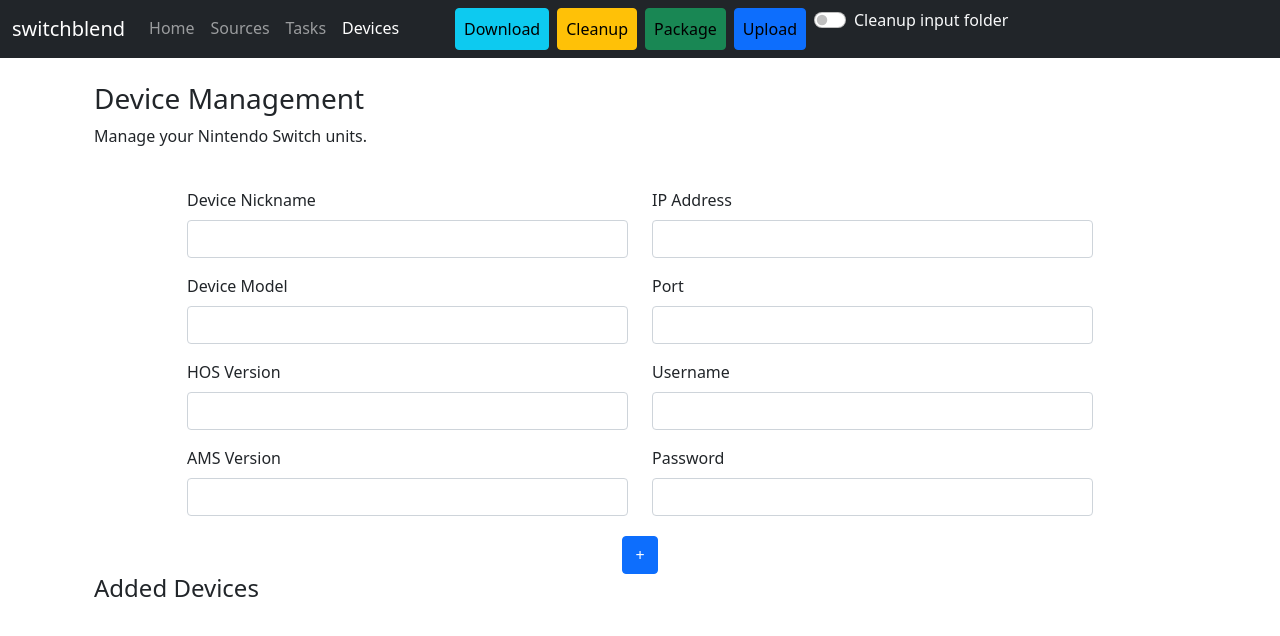
After one commit to HenryBaby/switchblend, a Flask app: page /devices in a window 1280 px wide. The commit adds this page. Shown: the top 636 px of the page. Run offline with Flask 2, Linux system fonts and the light colour scheme; some libraries are stand-ins or nearby versions.

Commit message:
Added support for uploading to the switch, and support for profile-based device management.

```diff
--- a/app.py
+++ b/app.py
@@ -5,16 +5,18 @@
 import download_manager
 import cleanup
 import package_manager
+import upload_manager
 import logging
-from flask import Flask, render_template, request, redirect, url_for
+from flask import Flask, render_template, request, redirect, url_for, jsonify
 from threading import Thread
 from apscheduler.schedulers.background import BackgroundScheduler
+from pytz import timezone
 
 logging.basicConfig(level=logging.INFO)
 logger = logging.getLogger(__name__)
 
 app = Flask(__name__)
-scheduler = BackgroundScheduler()
+scheduler = BackgroundScheduler(timezone=timezone("Europe/Stockholm"))
 
 
 def load_json(filename):
@@ -25,6 +27,18 @@
 def save_json(data, filename):
     with open(filename, "w") as file:
         json.dump(data, file, indent=4)
+
+
+def load_devices():
+    return load_json("config/devices.json").get("devices", [])
+
+
+def save_devices(devices):
+    save_json({"devices": devices}, "config/devices.json")
+
+
+def get_devices():
+    return load_devices()
 
 
 def run_background_task(func, *args):
@@ -127,8 +141,13 @@
 @app.route("/")
 def index():
     projects, last_checked = get_urls()
+    devices = get_devices()
     return render_template(
-        "index.html", projects=projects, last_checked=last_checked, current_page="home"
+        "index.html",
+        projects=projects,
+        last_checked=last_checked,
+        current_page="home",
+        devices=devices,
     )
 
 
@@ -137,11 +156,13 @@
     if request.method == "POST":
         update_urls()
     projects, last_checked = get_urls()
+    devices = get_devices()
     return render_template(
         "sources.html",
         projects=projects,
         last_checked=last_checked,
         current_page="sources",
+        devices=devices,
     )
 
 
@@ -150,8 +171,9 @@
     if request.method == "POST":
         update_tasks()
     tasks = get_tasks()
+    devices = get_devices()
     return render_template(
-        "tasks.html", tasks=tasks, title="Tasks", current_page="tasks"
+        "tasks.html", tasks=tasks, title="Tasks", current_page="tasks", devices=devices
     )
 
 
@@ -213,6 +235,77 @@
     return redirect(referer if referer else url_for("index"))
 
 
+@app.route("/devices", methods=["GET", "POST"])
+def manage_devices():
+    if request.method == "POST":
+        devices = load_devices()
+        new_device = {
+            "name": request.form.get("device_name"),
+            "model": request.form.get("device_model"),
+            "hos_version": request.form.get("hos_version"),
+            "ams_version": request.form.get("ams_version"),
+            "ip": request.form.get("ip"),
+            "port": request.form.get("port"),
+            "username": request.form.get("username"),
+            "password": request.form.get("password"),
+        }
+        devices.append(new_device)
+        save_devices(devices)
+        return redirect(url_for("manage_devices"))
+
+    devices = get_devices()
+    return render_template("devices.html", devices=devices, current_page="devices")
+
+
+@app.route("/edit-device", methods=["POST"])
+def edit_device():
+    original_name = request.form.get("original_device_name")
+    devices = load_devices()
+    for device in devices:
+        if device["name"] == original_name:
+            device["name"] = request.form.get("device_name")
+            device["model"] = request.form.get("device_model")
+            device["hos_version"] = request.form.get("hos_version")
+            device["ams_version"] = request.form.get("ams_version")
+            device["ip"] = request.form.get("ip")
+            device["port"] = request.form.get("port")
+            device["username"] = request.form.get("username")
+            device["password"] = request.form.get("password")
+            break
+    save_devices(devices)
+    return redirect(url_for("manage_devices"))
+
+
+@app.route("/delete-device", methods=["POST"])
+def delete_device():
+    device_name = request.form.get("device_name")
+    devices = load_devices()
+    devices = [device for device in devices if device["name"] != device_name]
+    save_devices(devices)
+    return redirect(url_for("manage_devices"))
+
+
+@app.route("/upload", methods=["POST"])
+def upload():
+    device_name = request.form.get("device_name")
+    devices = load_devices()
+    device = next((d for d in devices if d["name"] == device_name), None)
+    if device:
+        success, message = upload_manager.upload_to_device(
+            device["ip"],
+            device["port"],
+            device["username"],
+            device["password"],
+            "downloads/output",
+        )
+        if success:
+            return jsonify({"status": "success", "message": message})
+        else:
+            return jsonify({"status": "error", "message": message})
+    else:
+        return jsonify({"status": "error", "message": "Device not found"})
+
+
 def scheduled_job():
     download_manager.check_and_update_sources()
 
@@ -222,4 +315,4 @@
     scheduler.start()
     logger.info("Scheduler started")
 
-    app.run(debug=True, host="0.0.0.0", use_reloader=False)
+    app.run(debug=True, host="0.0.0.0", use_reloader=False, port=5050)
--- /dev/null
+++ b/config/devices.json
@@ -0,0 +1,3 @@
+{
+    "devices": []
+}
--- a/templates/base.html
+++ b/templates/base.html
@@ -18,6 +18,31 @@
         .table-warning {
             background-color: #fff3cd !important;
         }
+
+        .card {
+            transition: transform 0.2s;
+        }
+
+        .card:hover {
+            transform: scale(1.05);
+        }
+
+        .card-title {
+            margin-bottom: 0.5rem;
+        }
+
+        .card-text {
+            font-size: 0.9rem;
+        }
+
+        .btn-danger,
+        .btn-secondary {
+            margin-right: 1px;
+        }
+
+        .modal .form-label {
+            font-weight: bold;
+        }
     </style>
 </head>
 
@@ -27,6 +52,7 @@
         {% block content %}
         {% endblock %}
     </div>
+    <script src="https://cdn.jsdelivr.net/npm/bootstrap@5.1.3/dist/js/bootstrap.bundle.min.js"></script>
 </body>
 
 </html>
--- /dev/null
+++ b/templates/devices.html
@@ -0,0 +1,159 @@
+{% extends 'base.html' %}
+
+{% block title %}Device Management{% endblock %}
+
+{% block content %}
+
+<div class="container-fluid mt-4">
+    <div class="row mb-4 align-items-center justify-content-md-center">
+        <div class="col-md-12">
+            <h3>Device Management</h3>
+            <p>Manage your Nintendo Switch units.</p>
+        </div>
+    </div>
+</div>
+
+<div class="container-fluid mt-4">
+    <form action="/devices" method="post">
+        <div class="row mb-1 align-items-center justify-content-md-center">
+            <div class="col-md-5">
+                <div class="mb-3">
+                    <label for="device_name" class="form-label">Device Nickname</label>
+                    <input type="text" class="form-control" id="device_name" name="device_name" required>
+                </div>
+                <div class="mb-3">
+                    <label for="device_model" class="form-label">Device Model</label>
+                    <input type="text" class="form-control" id="device_model" name="device_model" required>
+                </div>
+                <div class="mb-3">
+                    <label for="hos_version" class="form-label">HOS Version</label>
+                    <input type="text" class="form-control" id="hos_version" name="hos_version" required>
+                </div>
+                <div class="mb-3">
+                    <label for="ams_version" class="form-label">AMS Version</label>
+                    <input type="text" class="form-control" id="ams_version" name="ams_version" required>
+                </div>
+            </div>
+            <div class="col-md-5">
+                <div class="mb-3">
+                    <label for="ip" class="form-label">IP Address</label>
+                    <input type="text" class="form-control" id="ip" name="ip" required>
+                </div>
+                <div class="mb-3">
+                    <label for="port" class="form-label">Port</label>
+                    <input type="text" class="form-control" id="port" name="port" required>
+                </div>
+                <div class="mb-3">
+                    <label for="username" class="form-label">Username</label>
+                    <input type="text" class="form-control" id="username" name="username" required>
+                </div>
+                <div class="mb-3">
+                    <label for="password" class="form-label">Password</label>
+                    <input type="password" class="form-control" id="password" name="password" required>
+                </div>
+            </div>
+        </div>
+        <div class="row">
+            <div class="col-md-12 text-center">
+                <button type="submit" class="btn btn-primary">+</button>
+            </div>
+        </div>
+    </form>
+
+    <div class="row mb-4">
+        <div class="col-md-12">
+            <h4>Added Devices</h4>
+        </div>
+    </div>
+
+    <div class="row">
+        {% for device in devices %}
+        <div class="col-md-3">
+            <div class="card mb-4 shadow-sm">
+                <div class="card-body">
+                    <h5 class="card-title">{{ device.name }}</h5>
+                    <h6 class="card-subtitle mb-2 text-muted">{{ device.model }}</h6>
+                    <p class="card-text">
+                        <strong>HOS Version:</strong> {{ device.hos_version }}<br>
+                        <strong>AMS Version:</strong> {{ device.ams_version }}<br>
+                        <strong>IP Address:</strong> {{ device.ip }}<br>
+                        <strong>Port:</strong> {{ device.port }}<br>
+                        <strong>Username:</strong> {{ device.username }}<br>
+                    </p>
+                    <form action="/delete-device" method="post" class="d-inline">
+                        <input type="hidden" name="device_name" value="{{ device.name }}">
+                        <button type="submit" class="btn btn-danger btn-sm">X</button>
+                    </form>
+                    <button type="button" class="btn btn-secondary btn-sm" data-bs-toggle="modal"
+                        data-bs-target="#editDeviceModal"
+                        onclick="populateEditForm('{{ device.name }}', '{{ device.model }}', '{{ device.hos_version }}', '{{ device.ams_version }}', '{{ device.ip }}', '{{ device.port }}', '{{ device.username }}', '{{ device.password }}')">Edit</button>
+                </div>
+            </div>
+        </div>
+        {% endfor %}
+    </div>
+</div>
+
+<div class="modal fade" id="editDeviceModal" tabindex="-1" aria-labelledby="editDeviceModalLabel" aria-hidden="true">
+    <div class="modal-dialog">
+        <div class="modal-content">
+            <div class="modal-header">
+                <h5 class="modal-title" id="editDeviceModalLabel">Edit Device</h5>
+                <button type="button" class="btn-close" data-bs-dismiss="modal" aria-label="Close"></button>
+            </div>
+            <div class="modal-body">
+                <form id="editDeviceForm" action="/edit-device" method="post">
+                    <input type="hidden" name="original_device_name" id="original_device_name">
+                    <div class="mb-3">
+                        <label for="edit_device_name" class="form-label">Device Name</label>
+                        <input type="text" class="form-control" id="edit_device_name" name="device_name" required>
+                    </div>
+                    <div class="mb-3">
+                        <label for="edit_device_model" class="form-label">Device Model</label>
+                        <input type="text" class="form-control" id="edit_device_model" name="device_model" required>
+                    </div>
+                    <div class="mb-3">
+                        <label for="edit_hos_version" class="form-label">HOS Version</label>
+                        <input type="text" class="form-control" id="edit_hos_version" name="hos_version" required>
+                    </div>
+                    <div class="mb-3">
+                        <label for="edit_ams_version" class="form-label">AMS Version</label>
+                        <input type="text" class="form-control" id="edit_ams_version" name="ams_version" required>
+                    </div>
+                    <div class="mb-3">
+                        <label for="edit_ip" class="form-label">IP Address</label>
+                        <input type="text" class="form-control" id="edit_ip" name="ip" required>
+                    </div>
+                    <div class="mb-3">
+                        <label for="edit_port" class="form-label">Port</label>
+                        <input type="text" class="form-control" id="edit_port" name="port" required>
+                    </div>
+                    <div class="mb-3">
+                        <label for="edit_username" class="form-label">Username</label>
+                        <input type="text" class="form-control" id="edit_username" name="username" required>
+                    </div>
+                    <div class="mb-3">
+                        <label for="edit_password" class="form-label">Password</label>
+                        <input type="password" class="form-control" id="edit_password" name="password" required>
+                    </div>
+                    <button type="submit" class="btn btn-primary">Save Changes</button>
+                </form>
+            </div>
+        </div>
+    </div>
+</div>
+
+<script>
+    function populateEditForm(name, model, hos_version, ams_version, ip, port, username, password) {
+        document.getElementById('original_device_name').value = name;
+        document.getElementById('edit_device_name').value = name;
+        document.getElementById('edit_device_model').value = model;
+        document.getElementById('edit_hos_version').value = hos_version;
+        document.getElementById('edit_ams_version').value = ams_version;
+        document.getElementById('edit_ip').value = ip;
+        document.getElementById('edit_port').value = port;
+        document.getElementById('edit_username').value = username;
+        document.getElementById('edit_password').value = password;
+    }
+</script>
+{% endblock %}
--- a/templates/index.html
+++ b/templates/index.html
@@ -5,8 +5,6 @@
 {% block content %}
 
 <div class="container mt-4">
-    <h2>HENLO FREN!</h2>
-    <p>Your added sources:</p>
     <table id="projectsTable" class="display">
         <thead>
             <tr>
--- a/templates/nav.html
+++ b/templates/nav.html
@@ -21,7 +21,11 @@
                     <a class="nav-link {% if current_page == 'sources' %}active{% endif %}" href="/sources">Sources</a>
                 </li>
                 <li class="nav-item">
-                    <a class="nav-link {% if current_page == 'tasks' %}active{% endif %} me-5" href="/tasks">Tasks</a>
+                    <a class="nav-link {% if current_page == 'tasks' %}active{% endif %}" href="/tasks">Tasks</a>
+                </li>
+                <li class="nav-item">
+                    <a class="nav-link {% if current_page == 'devices' %}active{% endif %} me-5"
+                        href="/devices">Devices</a>
                 </li>
                 <li class="nav-item">
                     <a class="nav-link btn btn-info me-2" href="/run-downloads" role="button">Download</a>
@@ -33,6 +37,10 @@
                 <li class="nav-item">
                     <a class="nav-link btn btn-success me-2" href="/run-package" role="button">Package</a>
                 </li>
+                <li class="nav-item">
+                    <button class="nav-link btn btn-primary me-2" data-bs-toggle="modal"
+                        data-bs-target="#uploadModal">Upload</button>
+                </li>
                 <li class="nav-item form-check form-switch">
                     <input class="form-check-input" type="checkbox" id="clearInputCheckbox">
                     <label class="form-check-label text-light" for="clearInputCheckbox">Cleanup input folder</label>
@@ -42,11 +50,38 @@
     </div>
 </nav>
 
+<div class="modal fade" id="uploadModal" tabindex="-1" aria-labelledby="uploadModalLabel" aria-hidden="true">
+    <div class="modal-dialog">
+        <div class="modal-content">
+            <div class="modal-header">
+                <h5 class="modal-title" id="uploadModalLabel">Upload to Device</h5>
+                <button type="button" class="btn-close" data-bs-dismiss="modal" aria-label="Close"></button>
+            </div>
+            <div class="modal-body">
+                <form id="uploadForm" action="/upload" method="post">
+                    <div class="mb-3">
+                        <label for="device_select" class="form-label">Select Device</label>
+                        <select class="form-select" id="device_select" name="device_name" required>
+                            {% for device in devices %}
+                            <option value="{{ device.name }}">{{ device.name }}</option>
+                            {% endfor %}
+                        </select>
+                    </div>
+                    <div id="uploadStatus" class="alert d-none" role="alert"></div>
+                    <button type="submit" class="btn btn-primary">Upload</button>
+                </form>
+            </div>
+        </div>
+    </div>
+</div>
+
 <script src="https://cdn.jsdelivr.net/npm/bootstrap@5.1.3/dist/js/bootstrap.bundle.min.js"></script>
 <script>
     document.addEventListener('DOMContentLoaded', function () {
         const checkbox = document.getElementById('clearInputCheckbox');
         const cleanupButton = document.getElementById('cleanupButton');
+        const uploadForm = document.getElementById('uploadForm');
+        const uploadStatus = document.getElementById('uploadStatus');
 
         checkbox.checked = localStorage.getItem('clearInputCheckbox') === 'true';
 
@@ -60,5 +95,30 @@
             const cleanupUrl = shouldClearInput ? '/run-cleanup?clear=true' : '/run-cleanup';
             window.location.href = cleanupUrl;
         });
+
+        uploadForm.addEventListener('submit', function (event) {
+            event.preventDefault();
+            const formData = new FormData(uploadForm);
+            fetch(uploadForm.action, {
+                method: uploadForm.method,
+                body: formData,
+            })
+                .then(response => response.json())
+                .then(data => {
+                    if (data.status === 'success') {
+                        uploadStatus.className = 'alert alert-success';
+                        uploadStatus.innerText = data.message;
+                    } else {
+                        uploadStatus.className = 'alert alert-danger';
+                        uploadStatus.innerText = data.message;
+                    }
+                    uploadStatus.classList.remove('d-none');
+                })
+                .catch(error => {
+                    uploadStatus.className = 'alert alert-danger';
+                    uploadStatus.innerText = 'An unexpected error occurred';
+                    uploadStatus.classList.remove('d-none');
+                });
+        });
     });
 </script>
--- a/templates/sources.html
+++ b/templates/sources.html
@@ -8,7 +8,8 @@
     <div class="row mb-4 align-items-center justify-content-md-center">
         <div class="col-md-12">
             <h3>Source Management</h3>
-            <p>Add your sources below. Currently only supports github API links, with the following format:
+            <p>Add your sources below.</p>
+            <p>Currently only supports GitHub API links, with the following format:
                 https://api.github.com/repos/USER_NAME/REPO_NAME/releases?per_page=1&sort=created&order=desc</p>
         </div>
     </div>
--- a/templates/tasks.html
+++ b/templates/tasks.html
@@ -8,7 +8,8 @@
     <div class="row mb-4 align-items-center justify-content-md-center">
         <div class="col-md-12">
             <h3>Task Management</h3>
-            <p>Add your post-download tasks below. They will run when pressing the cleanup button above.</p>
+            <p>Add your post-download tasks below.</p>
+            <p>They will run when pressing the cleanup button above.</p>
         </div>
     </div>
 </div>
```
Also changed, not shown: upload_manager.py (added, +47 -0 lines), README.md.
